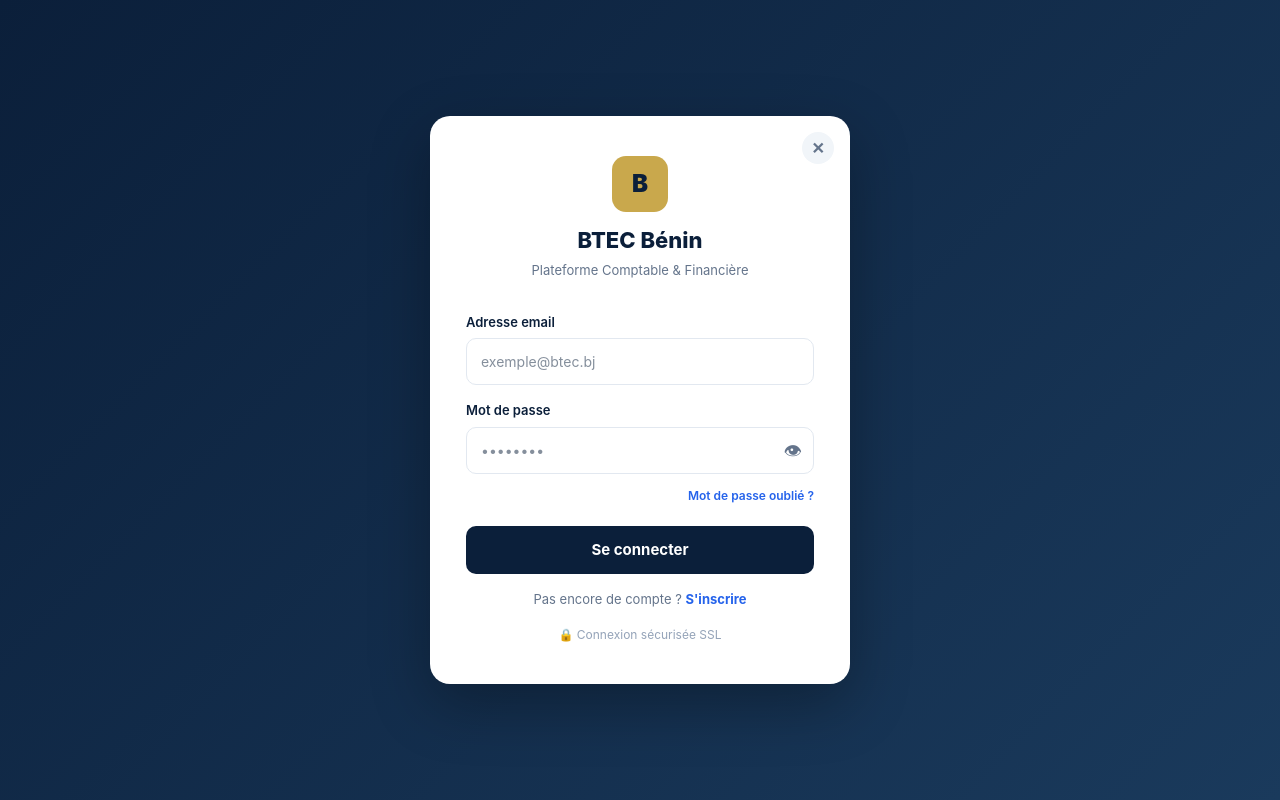
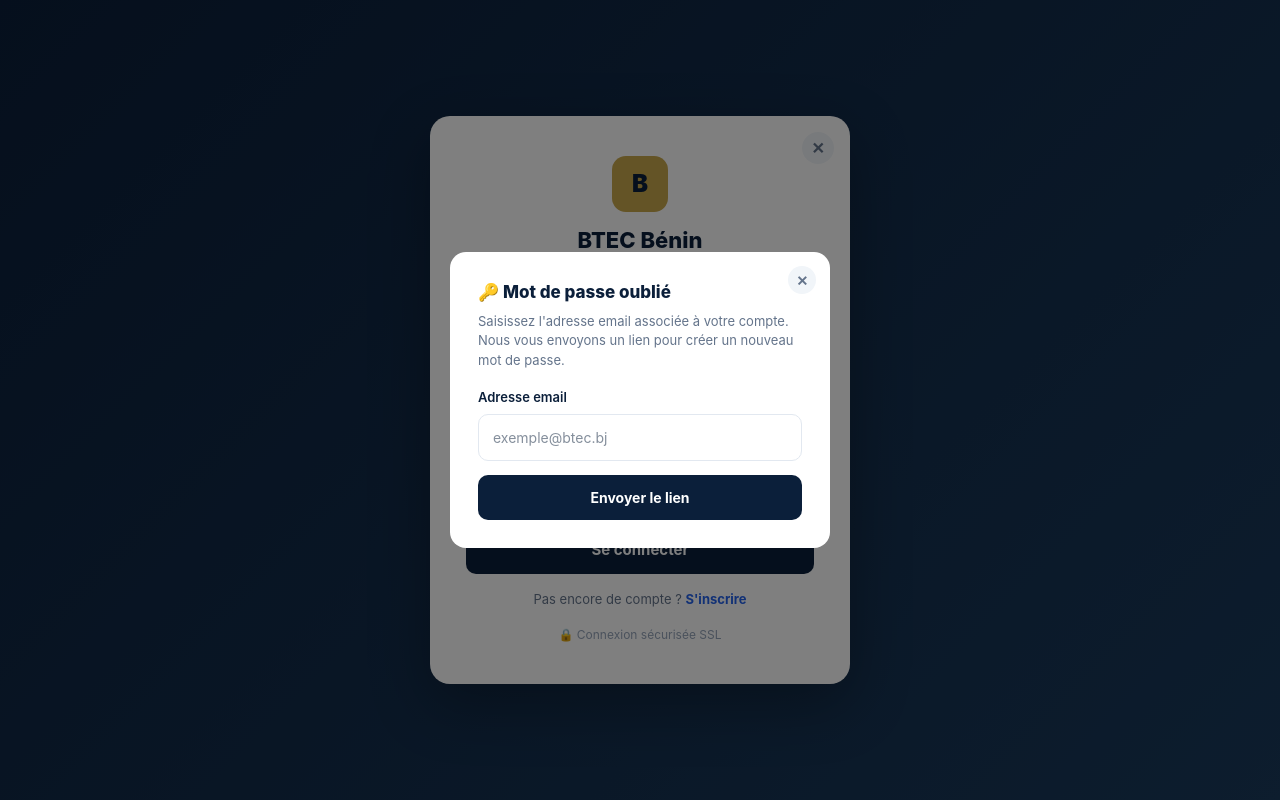
Before and after one commit to abd6267/btec-dashboard, a Next.js app: page /login in a window 1280 px wide. Both pictures are taken after a click on the element "Mot de passe oublié ?". Built offline with nearby package versions, Linux system fonts and the light colour scheme.

Commit message:
Ajout flux mot de passe oublié

```diff
--- a/app/login/page.tsx
+++ b/app/login/page.tsx
@@ -9,6 +9,13 @@
   const [showPwd, setShowPwd] = useState(false);
   const [error, setError] = useState("");
 
+  // ── Mot de passe oublié ──────────────────────────────────────────────
+  const [forgotOpen, setForgotOpen] = useState(false);
+  const [forgotEmail, setForgotEmail] = useState("");
+  const [forgotError, setForgotError] = useState("");
+  const [forgotSending, setForgotSending] = useState(false);
+  const [forgotSent, setForgotSent] = useState(false);
+
   const handleLogin = () => {
     if (email === "admin@btec.bj" && password === "BTEC6267") {
       router.push("/admin");
@@ -16,6 +23,52 @@
       router.push("/dashboard");
     } else {
       setError("Email ou mot de passe incorrect.");
+    }
+  };
+
+  const openForgot = () => {
+    setForgotEmail(email); // pré-remplit avec l'email déjà saisi si présent
+    setForgotError("");
+    setForgotSent(false);
+    setForgotOpen(true);
+  };
+
+  const closeForgot = () => {
+    setForgotOpen(false);
+    setForgotEmail("");
+    setForgotError("");
+    setForgotSent(false);
+  };
+
+  const handleSendReset = async () => {
+    setForgotError("");
+
+    const emailOk = /^[^\s@]+@[^\s@]+\.[^\s@]+$/.test(forgotEmail);
+    if (!forgotEmail) {
+      setForgotError("Veuillez saisir votre adresse email.");
+      return;
+    }
+    if (!emailOk) {
+      setForgotError("Adresse email invalide.");
+      return;
+    }
+
+    setForgotSending(true);
+    try {
+      // TODO: brancher sur l'API de réinitialisation, ex. POST /api/auth/forgot-password
+      // Le backend doit vérifier si l'email existe, générer un token de réinitialisation
+      // à durée limitée, et envoyer un email avec un lien type /reinitialiser?token=...
+      // await fetch("/api/auth/forgot-password", {
+      //   method: "POST",
+      //   headers: { "Content-Type": "application/json" },
+      //   body: JSON.stringify({ email: forgotEmail }),
+      // });
+      await new Promise((resolve) => setTimeout(resolve, 900));
+      setForgotSent(true);
+    } catch (e) {
+      setForgotError("Une erreur est survenue. Veuillez réessayer.");
+    } finally {
+      setForgotSending(false);
     }
   };
 
@@ -44,7 +97,9 @@
         <div style={{ marginBottom: 8 }}>
           <label style={{ fontSize: 13, fontWeight: 600, color: "#0B1F3A", display: "block", marginBottom: 6 }}>Mot de passe</label>
           <div style={{ position: "relative" }}>
-            <input type={showPwd ? "text" : "password"} value={password} onChange={e => setPassword(e.target.value)} placeholder="••••••••"
+            <input type={showPwd ? "text" : "password"} value={password} onChange={e => setPassword(e.target.value)}
+              onKeyDown={(e) => { if (e.key === "Enter") handleLogin(); }}
+              placeholder="••••••••"
               style={{ width: "100%", padding: "12px 44px 12px 14px", borderRadius: 10, border: "1.5px solid #E2E8F0", fontSize: 14, outline: "none", boxSizing: "border-box", color: "#0B1F3A" }} />
             <button onClick={() => setShowPwd(!showPwd)} style={{ position: "absolute", right: 12, top: "50%", transform: "translateY(-50%)", background: "none", border: "none", cursor: "pointer", fontSize: 18, color: "#64748B" }}>
               {showPwd ? "🙈" : "👁"}
@@ -53,7 +108,7 @@
         </div>
 
         <div style={{ textAlign: "right", marginBottom: 20 }}>
-          <span style={{ fontSize: 12, color: "#2563EB", cursor: "pointer", fontWeight: 600 }}>Mot de passe oublié ?</span>
+          <span onClick={openForgot} style={{ fontSize: 12, color: "#2563EB", cursor: "pointer", fontWeight: 600 }}>Mot de passe oublié ?</span>
         </div>
 
         {error && (
@@ -77,6 +132,48 @@
 
         <div style={{ textAlign: "center", fontSize: 12, color: "#94A3B8" }}>🔒 Connexion sécurisée SSL</div>
       </div>
+
+      {/* MODAL MOT DE PASSE OUBLIÉ */}
+      {forgotOpen && (
+        <div onClick={closeForgot} style={{ position: "fixed", top: 0, left: 0, right: 0, bottom: 0, background: "rgba(0,0,0,0.5)", zIndex: 200, display: "flex", alignItems: "center", justifyContent: "center", padding: 16 }}>
+          <div onClick={(e) => e.stopPropagation()} style={{ background: "#fff", borderRadius: 16, padding: 28, width: "100%", maxWidth: 380, position: "relative" }}>
+            <button onClick={closeForgot} style={{ position: "absolute", top: 14, right: 14, width: 28, height: 28, borderRadius: "50%", background: "#F1F5F9", border: "none", fontSize: 14, cursor: "pointer", display: "flex", alignItems: "center", justifyContent: "center", color: "#64748B", fontWeight: 700 }}>✕</button>
+
+            {!forgotSent ? (
+              <>
+                <div style={{ fontSize: 17, fontWeight: 800, color: "#0B1F3A", marginBottom: 6 }}>🔑 Mot de passe oublié</div>
+                <p style={{ fontSize: 13, color: "#64748B", marginBottom: 18, lineHeight: 1.5 }}>
+                  Saisissez l'adresse email associée à votre compte. Nous vous envoyons un lien pour créer un nouveau mot de passe.
+                </p>
+                <label style={{ fontSize: 13, fontWeight: 600, color: "#0B1F3A", display: "block", marginBottom: 6 }}>Adresse email</label>
+                <input
+                  autoFocus type="email" value={forgotEmail} onChange={(e) => setForgotEmail(e.target.value)}
+                  onKeyDown={(e) => { if (e.key === "Enter") handleSendReset(); }}
+                  placeholder="exemple@btec.bj"
+                  style={{ width: "100%", padding: "12px 14px", borderRadius: 10, border: "1.5px solid #E2E8F0", fontSize: 14, outline: "none", boxSizing: "border-box", color: "#0B1F3A", marginBottom: 14 }}
+                />
+                {forgotError && (
+                  <div style={{ background: "#FEE2E2", color: "#DC2626", padding: "9px 12px", borderRadius: 8, fontSize: 12, marginBottom: 14, fontWeight: 500 }}>⚠ {forgotError}</div>
+                )}
+                <button onClick={handleSendReset} disabled={forgotSending} style={{ width: "100%", padding: "12px", background: forgotSending ? "#94A3B8" : "#0B1F3A", color: "#fff", border: "none", borderRadius: 10, fontSize: 14, fontWeight: 700, cursor: forgotSending ? "default" : "pointer" }}>
+                  {forgotSending ? "Envoi en cours..." : "Envoyer le lien"}
+                </button>
+              </>
+            ) : (
+              <div style={{ textAlign: "center", padding: "6px 0" }}>
+                <div style={{ width: 56, height: 56, background: "#DCFCE7", borderRadius: "50%", display: "inline-flex", alignItems: "center", justifyContent: "center", fontSize: 26, marginBottom: 16 }}>✓</div>
+                <div style={{ fontSize: 16, fontWeight: 800, color: "#0B1F3A", marginBottom: 8 }}>Email envoyé</div>
+                <p style={{ fontSize: 13, color: "#64748B", lineHeight: 1.5, marginBottom: 20 }}>
+                  Si un compte existe pour <strong style={{ color: "#0B1F3A" }}>{forgotEmail}</strong>, un lien de réinitialisation vient d'être envoyé. Vérifiez votre boîte de réception (et vos spams).
+                </p>
+                <button onClick={closeForgot} style={{ width: "100%", padding: "12px", background: "#0B1F3A", color: "#fff", border: "none", borderRadius: 10, fontSize: 14, fontWeight: 700, cursor: "pointer" }}>
+                  Fermer
+                </button>
+              </div>
+            )}
+          </div>
+        </div>
+      )}
     </div>
   );
 }
```
